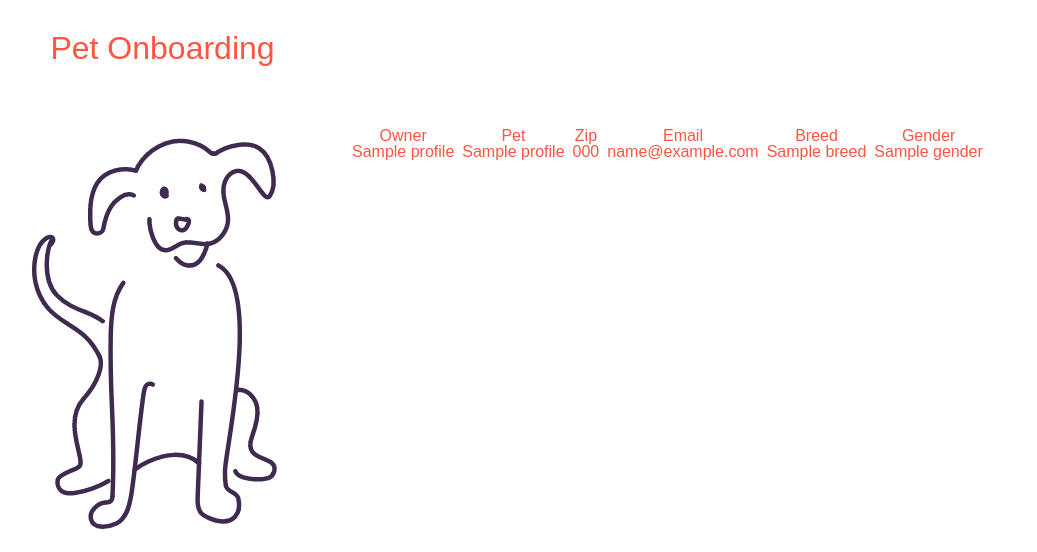
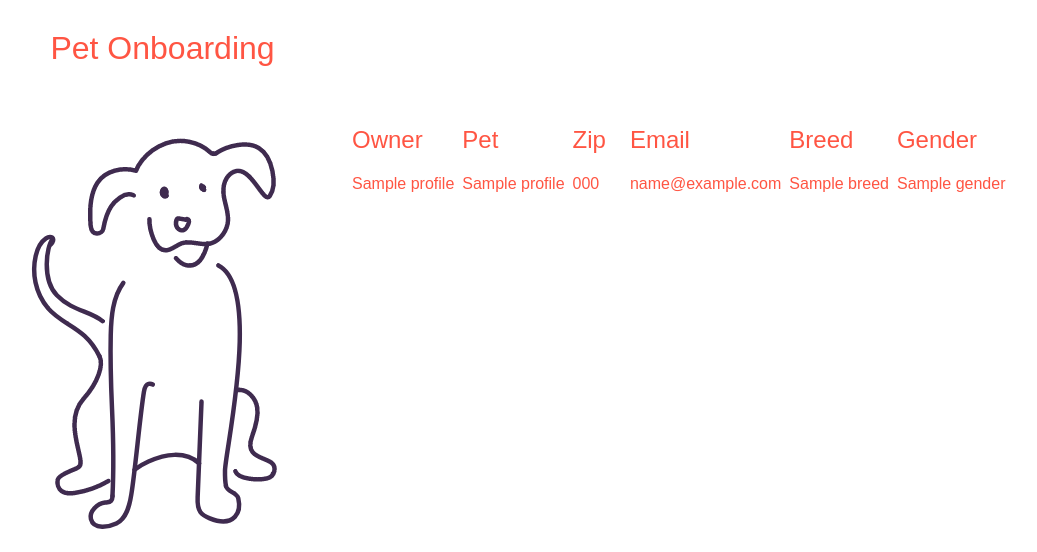
Before and after one commit to thekthuser/pet_onboarding, a Flask app: template onboarding/templates/profiles_view.html in a window 1280 px wide. Shown: the top 552 px of the page, without its empty margins (27-1064 px from the left). Run offline with Flask 2, Linux system fonts and the light colour scheme; the template is opened without the code that fills it: most values are stand-ins (such as "Sample title", 1, 10 or a date in 2020); parts of the project's set-up code (start-up, migrations or seed data) failed here and were passed over.

Commit message:
profiles_view css

```diff
--- a/onboarding/static/css/base.css
+++ b/onboarding/static/css/base.css
@@ -32,3 +32,14 @@ td, th {
   vertical-align: top;
   padding-right: .5em;
 }
+
+#profiles_view th {
+  padding-bottom: 1em;
+  padding-right: 1em;
+  font-size: 1.5em;
+  text-align: left;
+}
+
+#profiles-view td {
+  padding-left: 1em;
+}
--- a/onboarding/templates/profiles_view.html
+++ b/onboarding/templates/profiles_view.html
@@ -1,6 +1,7 @@
 {% extends 'base.html' %}
 {% block body %}
 <div id='body'>
+  <div id='profiles_view'>
     <table>
       <tr>
         <th>Owner</th>
@@ -22,4 +23,5 @@
     {% endfor %}
     </table>
    </div>
+</div>
 {% endblock %}
```
Lines whose indentation alone changed are shown as unchanged.
